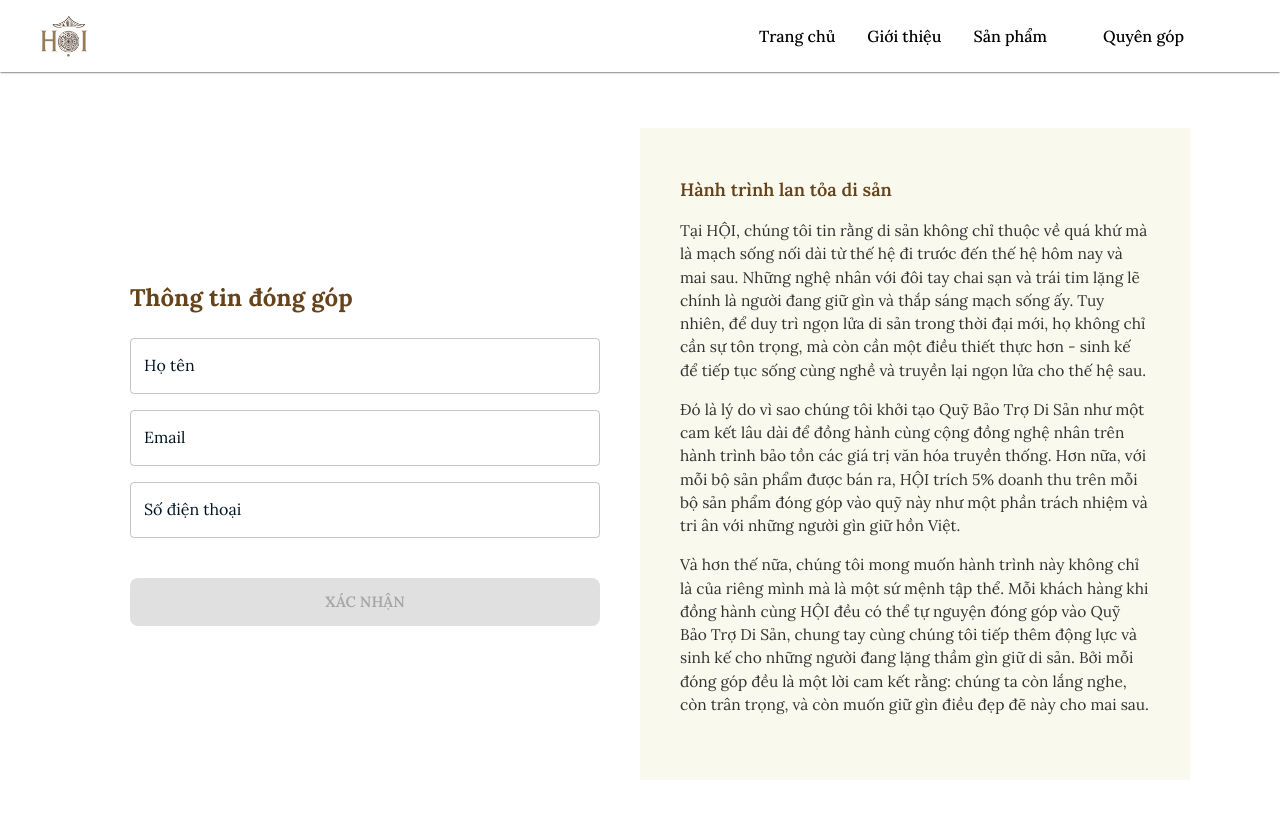
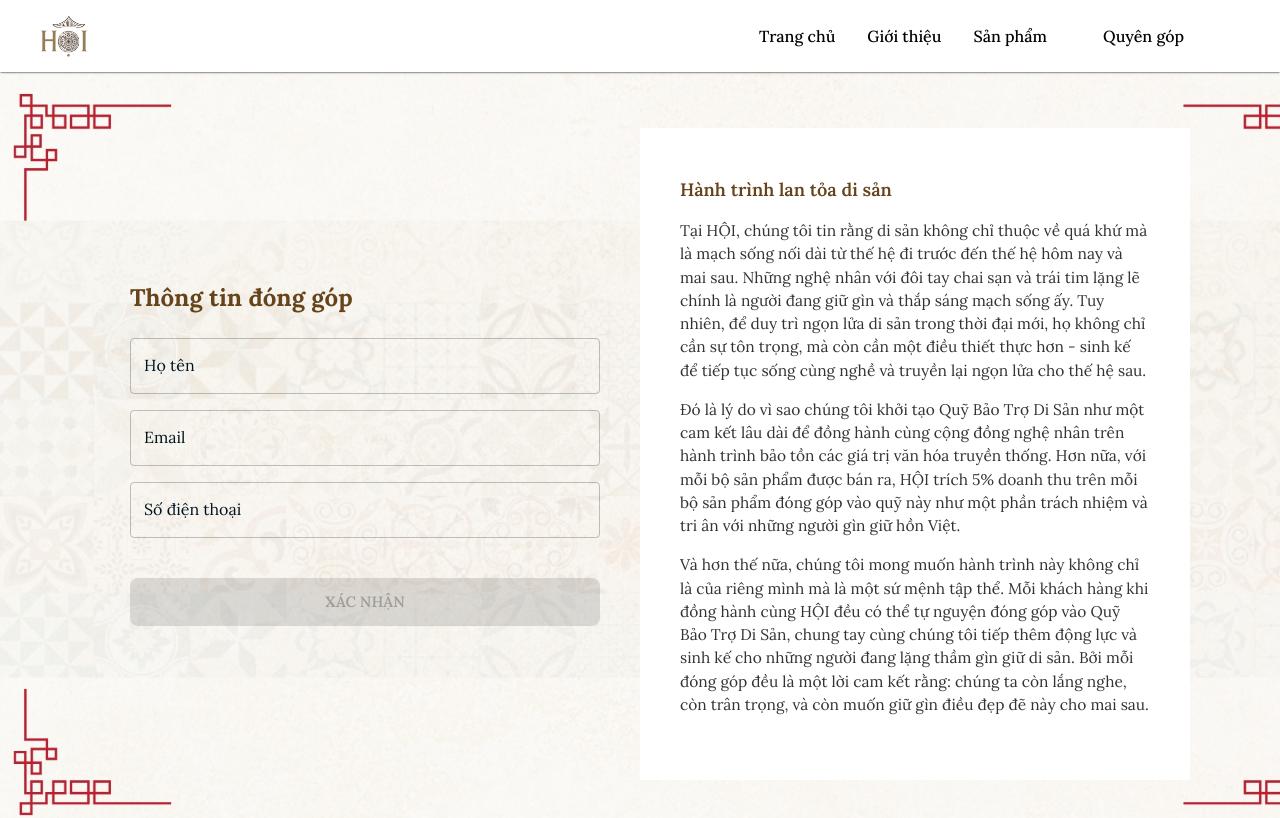
Before and after one commit to tuankiet-sudo/craftedbyhoi, a React (Vite) app: page /quyen-gop in a window 1280 px wide. Shown: the top 818 px of the page. Built offline with nearby package versions, Linux system fonts and the light colour scheme; some icons are missing.

Commit message:
Update Donation.tsx

```diff
--- a/src/components/Donation.tsx
+++ b/src/components/Donation.tsx
@@ -40,14 +40,14 @@ function Step1({ onNext, form, setForm }: any) {
           variant="contained"
           color="primary"
           size="large"
-          sx={{ mt: 2, px: 6, py: 1.4, fontWeight: 600, borderRadius: 2, bgcolor: "#66431b", '&:hover': { bgcolor: "#001524" } }}
+          sx={{ mt: 2, px: 6, py: 1.4, fontWeight: 600, borderRadius: 2, bgcolor: "#66431b", '&:hover': { bgcolor: "#fff", color: '#66431b' } }}
           onClick={onNext}
           disabled={!form.name || !form.email || !form.phone}
         >
           Xác nhận
         </Button>
       </Grid>
-      <Grid size={{xs:12, md:6}} sx={{ bgcolor: "#faf9ee", px: { xs: 2, md: 5 }, py: 6, display: 'flex', flexDirection: 'column', justifyContent: 'center' }}>
+      <Grid size={{xs:12, md:6}} sx={{ bgcolor: "#fff", px: { xs: 2, md: 5 }, py: 6, display: 'flex', flexDirection: 'column', justifyContent: 'center' }}>
         <Typography sx={{ fontSize: 18, color: '#66431b', fontWeight: 600, mb: 2 }}>
           Hành trình lan tỏa di sản
         </Typography>
@@ -104,7 +104,7 @@ function Step2({ onNext, receipt, setReceipt }: any) {
           variant="contained"
           color="primary"
           size="large"
-          sx={{ mt: 4, px: 6, py: 1.4, fontWeight: 600, borderRadius: 2, bgcolor: "#66431b", '&:hover': { bgcolor: "#001524" } }}
+          sx={{ mt: 4, px: 6, py: 1.4, fontWeight: 600, borderRadius: 2, bgcolor: "#66431b", '&:hover': { bgcolor: "#fff", color: "#66431b" } }}
           onClick={onNext}
           disabled={!receipt}
         >
@@ -138,10 +138,22 @@ export default function DonationPage() {
   const [receipt, setReceipt] = useState<File | null>(null);
 
   return (
-    <Box sx={{ maxWidth: 1100, mx: "auto", minHeight: "65vh", py: 7 }}>
-      {step === 1 && <Step1 onNext={() => setStep(2)} form={form} setForm={setForm} />}
-      {step === 2 && <Step2 onNext={() => setStep(3)} receipt={receipt} setReceipt={setReceipt} />}
-      {step === 3 && <Step3 email={form.email} />}
+    <Box sx={{
+      width: '100%',
+      backgroundImage: 'url(/aboutus_background.jpg)',
+      backgroundRepeat: 'no-repeat',
+      backgroundSize: 'cover',
+    }}>
+      <Box sx={{
+        maxWidth: 1100,
+        mx: "auto",
+        minHeight: "65vh",
+        py: 7,
+      }}>
+        {step === 1 && <Step1 onNext={() => setStep(2)} form={form} setForm={setForm} />}
+        {step === 2 && <Step2 onNext={() => setStep(3)} receipt={receipt} setReceipt={setReceipt} />}
+        {step === 3 && <Step3 email={form.email} />}
+      </Box>
     </Box>
   );
 }
```
